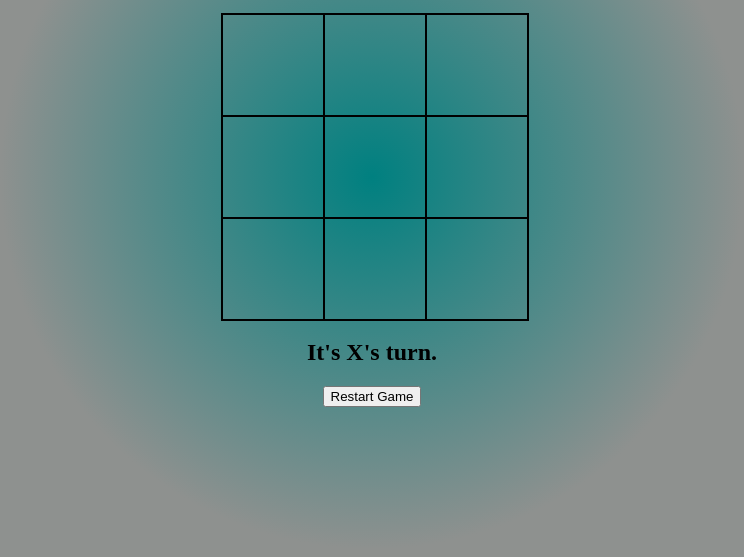
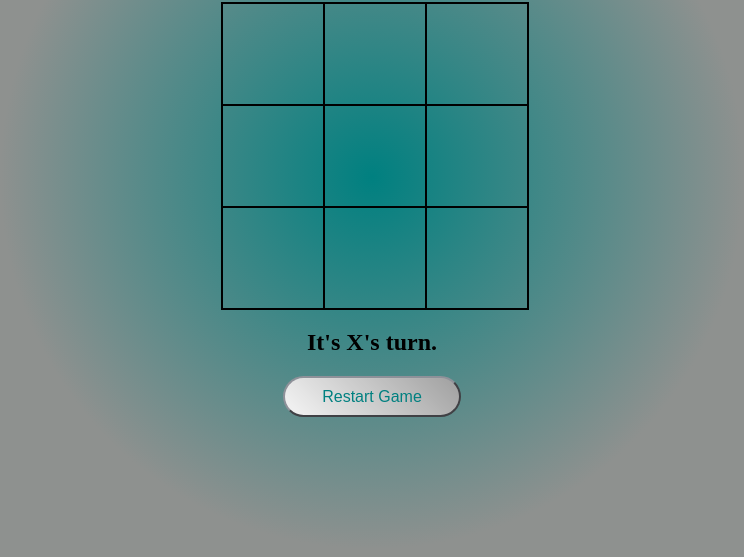
Before and after one commit to VineshRaghvani/Two-Player-TicTacToe-Project, a plain HTML site: page index.html in a window 1280 px wide. Shown: the part 203-760 px from the top of the page, without its empty margins (268-1012 px from the left). Drawn offline with Linux system fonts and the light colour scheme.

Commit message:
Changed the look of the button

```diff
--- a/style.css
+++ b/style.css
@@ -32,3 +32,22 @@ section {
     line-height: 100px; /* This centers the content of the cells vertically */
     font-size: 60px; /* Setting the font-size of the cells to be 50px */
 }
+
+.game-restart {
+    border-radius: 50px;
+    border-color: rgba(142,145,153,1);
+    padding: 0.6em 2.3em;
+    cursor: pointer;
+    font-size: 1em;
+    color: rgba(0,128,128,1);
+    background-image: linear-gradient(45deg, transparent 20%, #000000 100%);
+    background-position: 25%;
+    background-size: 400%;
+    -webkit-transition: background 500ms ease-in-out, color 500ms ease-in-out;
+    transition: background 500ms ease-in-out, color 500ms ease-in-out;
+}
+
+.game-restart:hover {
+    color: #ffffff;
+    background-position: 100%;
+}
```
